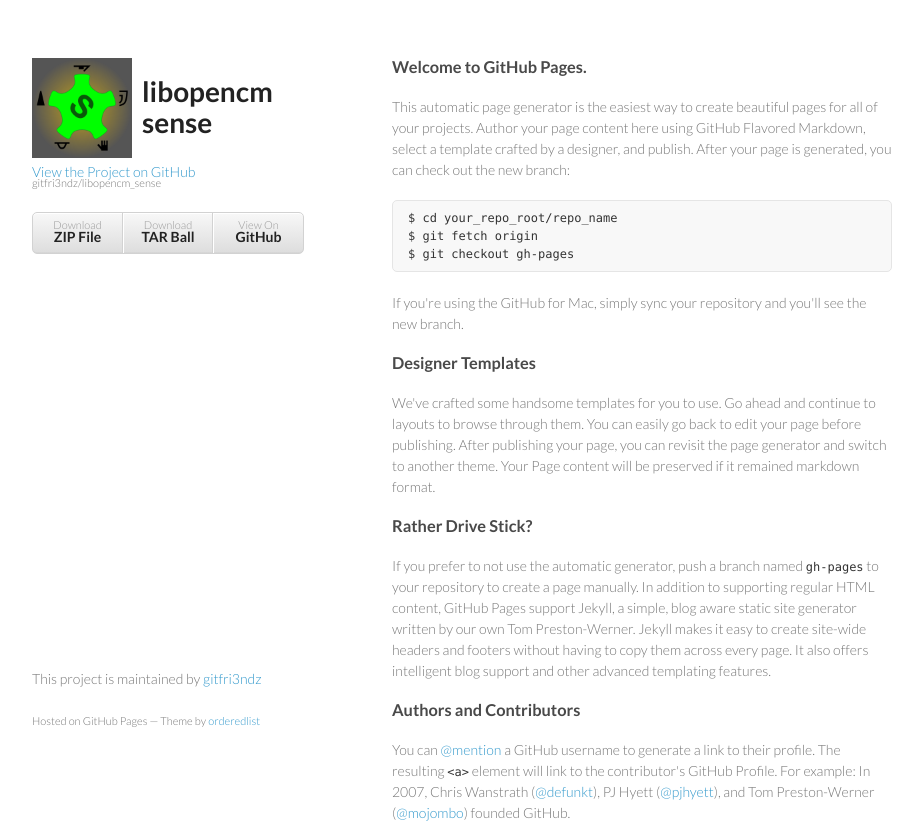
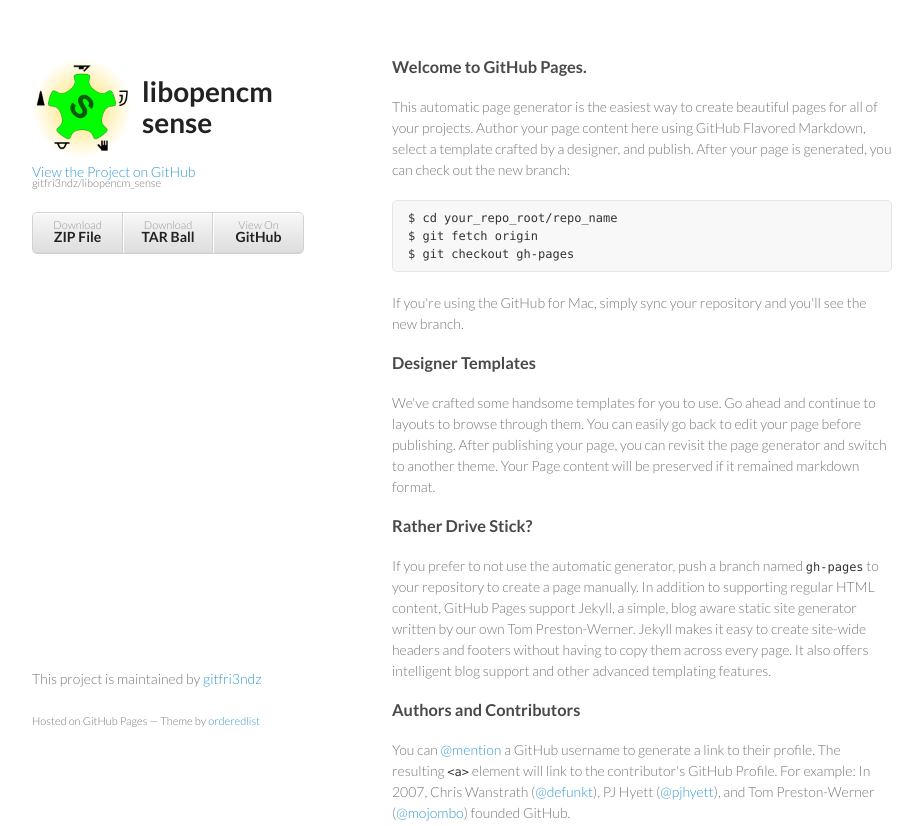
Before and after one commit to 702nADOS/libopencm_sense, a plain HTML site: page index.html in a window 1280 px wide. Shown: the top 826 px of the page, without its empty margins (178-1101 px from the left). Drawn offline with Linux system fonts and the light colour scheme.

Commit message:
fixed background color to transparent

```diff
--- a/index.html
+++ b/index.html
@@ -16,7 +16,7 @@
 	<div class="wrapper">
 	  <header>
 		<div class="header">
-		  <img src="images/logo.png" alt="logo" />
+		  <img src="images/logo.png" alt="logo" style="background:transparent;" />
 		  <h1>libopencm sense</h1>
 		</div>
 		<br/>
```
